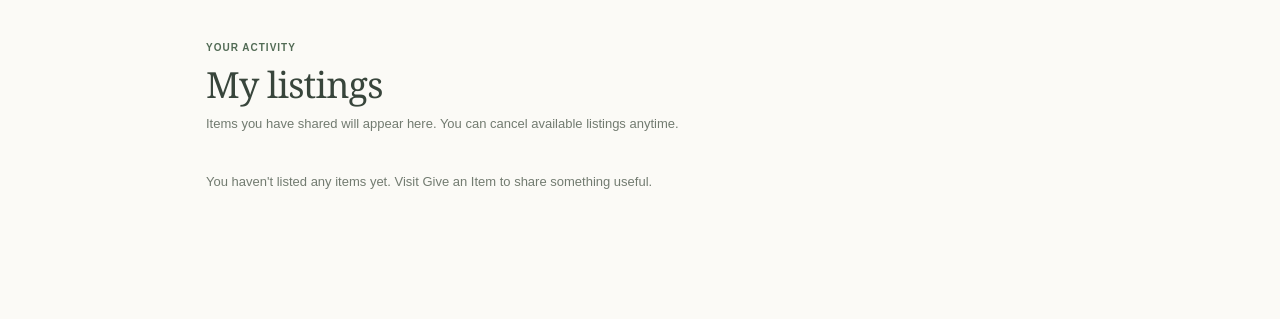
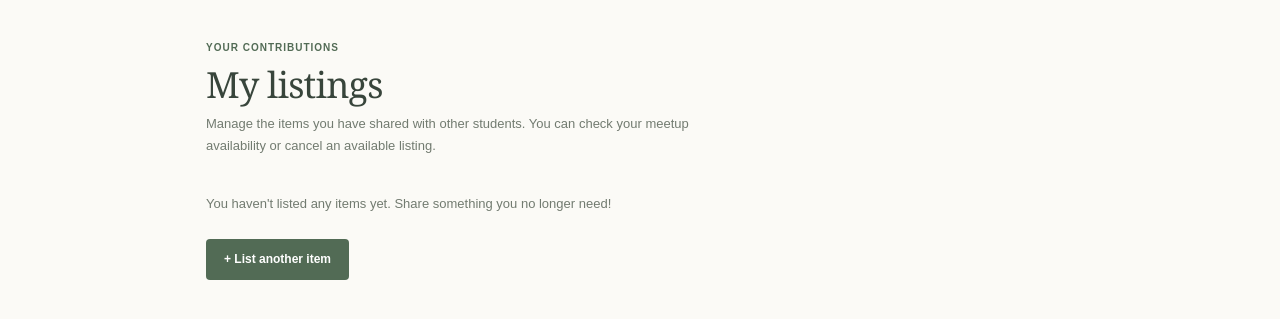
Before and after one commit to STARLORD-7/Campus_Pantry, a plain HTML site: page my-listings.html in a window 1280 px wide. Shown: the part 81-400 px from the top of the page. Drawn offline with Linux system fonts and the light colour scheme.

Commit message:
Update my-listings.html

```diff
--- a/my-listings.html
+++ b/my-listings.html
@@ -75,20 +75,25 @@
 
 <main class="page">
 
-  <p class="eyebrow">Your activity</p>
+  <p class="eyebrow">Your contributions</p>
 
   <h1 class="pagetitle">My listings</h1>
 
   <p class="sub">
-    Items you have shared will appear here. You can cancel available listings anytime.
+    Manage the items you have shared with other students.
+    You can check your meetup availability or cancel an available listing.
   </p>
 
   <div id="my-listings" class="items"></div>
 
   <p id="no-listings" class="empty-message">
     You haven't listed any items yet.
-    Visit Give an Item to share something useful.
+    Share something you no longer need!
   </p>
+
+  <div style="margin-top: 25px;">
+    <a href="give.html" class="btn">+ List another item</a>
+  </div>
 
 </main>
 
```
